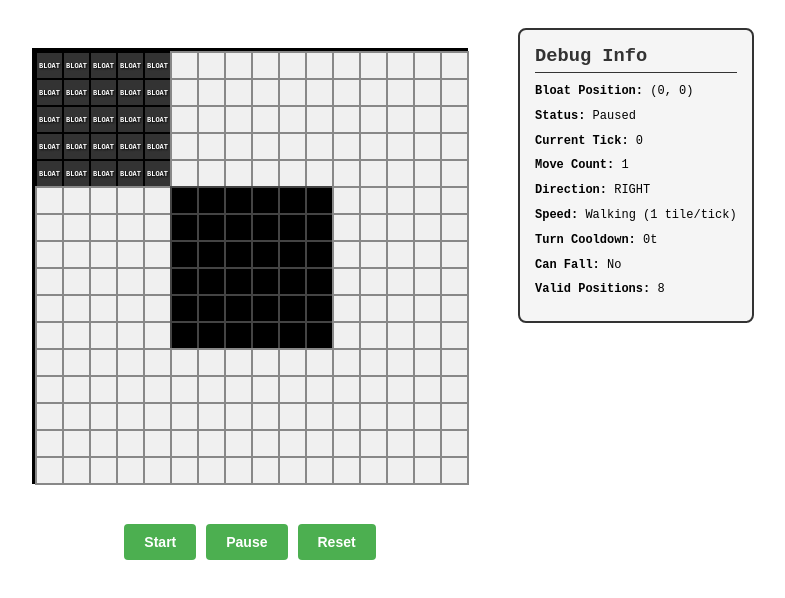
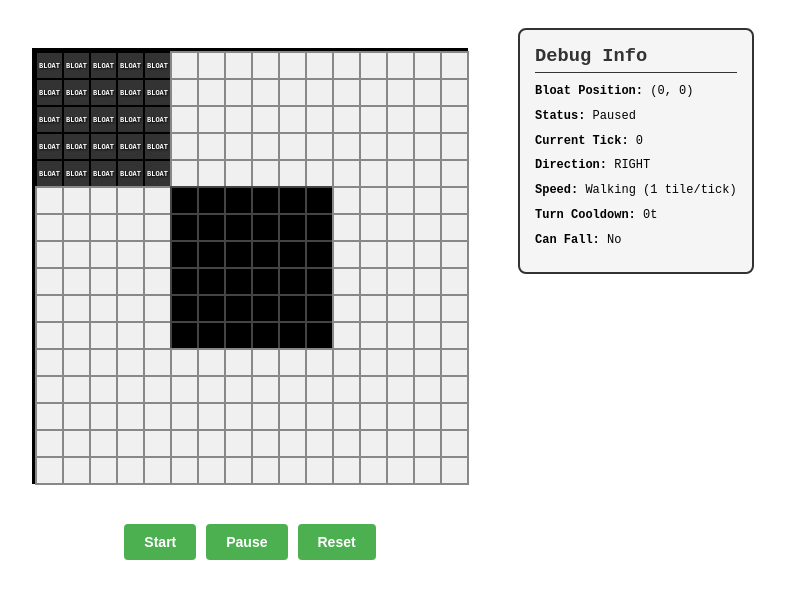
Before and after one commit to DevRuto/bloat-simulator, a Vue app: page / in a window 1280 px wide. Shown: the top 598 px of the page, without its empty margins (16-801 px from the left). Built offline with nearby package versions, Linux system fonts and the light colour scheme.

Commit message:
Fix simulation

```diff
--- a/src/App.vue
+++ b/src/App.vue
@@ -12,7 +12,6 @@ const updateInterval = ref(null)
 const debugInfo = ref({
   bloatPosition: { x: 0, y: 0 },
   isRunning: false,
-  moveCount: 0,
   validPositions: 0,
   currentTick: 0,
   isWalking: true,
@@ -32,7 +31,8 @@ const startSimulation = () => {
     tickInterval.value = setInterval(() => {
       const result = simulation.processTick()
       if (result.shouldReset) {
-        resetSimulation()
+        // resetSimulation()
+        pauseSimulation()
       }
     }, 600)
   }
@@ -49,7 +49,6 @@ const pauseSimulation = () => {
 const resetSimulation = () => {
   pauseSimulation()
   simulation.resetState()
-  debugInfo.value.moveCount = 0
   updateTiles()
 }
 
@@ -64,8 +63,6 @@ const updateTiles = () => {
   debugInfo.value = {
     bloatPosition: { ...simulation.bloatPosition },
     isRunning: isRunning.value,
-    moveCount: debugInfo.value.moveCount + 1,
-    validPositions: simulation.getValidBloatPositions().length,
     currentTick: simState.currentTick,
     isWalking: simState.isWalking,
     isRunningState: simState.isRunningState,
@@ -126,9 +123,6 @@ onUnmounted(() => {
         <strong>Current Tick:</strong> {{ debugInfo.currentTick }}
       </div>
       <div class="debug-item">
-        <strong>Move Count:</strong> {{ debugInfo.moveCount }}
-      </div>
-      <div class="debug-item">
         <strong>Direction:</strong> {{ debugInfo.direction.toUpperCase() }}
       </div>
       <div class="debug-item">
@@ -139,9 +133,6 @@ onUnmounted(() => {
       </div>
       <div class="debug-item">
         <strong>Can Fall:</strong> {{ debugInfo.canFall ? 'Yes (39-51t)' : 'No' }}
-      </div>
-      <div class="debug-item">
-        <strong>Valid Positions:</strong> {{ debugInfo.validPositions }}
       </div>
     </div>
   </div>
--- a/src/composables/useBloatSimulation.js
+++ b/src/composables/useBloatSimulation.js
@@ -70,30 +70,6 @@ export class BloatSimulation {
     }
   }
 
-  // Check if position is valid (within bounds and not in pillar)
-  isValidPosition(x, y) {
-    if (x < 0 || x > GRID_SIZE - BLOAT_SIZE || y < 0 || y > GRID_SIZE - BLOAT_SIZE) {
-      return false
-    }
-
-    // Check if any part of bloat would overlap with pillar
-    const pillarStart = Math.floor((GRID_SIZE - PILLAR_SIZE) / 2)
-    const pillarEnd = pillarStart + PILLAR_SIZE - 1
-
-    for (let dy = 0; dy < BLOAT_SIZE; dy++) {
-      for (let dx = 0; dx < BLOAT_SIZE; dx++) {
-        const checkX = x + dx
-        const checkY = y + dy
-
-        if (checkX >= pillarStart && checkX <= pillarEnd && checkY >= pillarStart && checkY <= pillarEnd) {
-          return false
-        }
-      }
-    }
-
-    return true
-  }
-
   // Get valid bloat positions (outside the pillar)
   getValidBloatPositions() {
     const positions = []
@@ -131,9 +107,33 @@ export class BloatSimulation {
     return positions
   }
 
+  // Check if position is valid (within bounds and not in pillar)
+  isValidPosition(x, y) {
+    if (x < 0 || x > GRID_SIZE - BLOAT_SIZE || y < 0 || y > GRID_SIZE - BLOAT_SIZE) {
+      return false
+    }
+
+    // Check if any part of bloat would overlap with pillar
+    const pillarStart = Math.floor((GRID_SIZE - PILLAR_SIZE) / 2)
+    const pillarEnd = pillarStart + PILLAR_SIZE - 1
+
+    for (let dy = 0; dy < BLOAT_SIZE; dy++) {
+      for (let dx = 0; dx < BLOAT_SIZE; dx++) {
+        const checkX = x + dx
+        const checkY = y + dy
+
+        if (checkX >= pillarStart && checkX <= pillarEnd && checkY >= pillarStart && checkY <= pillarEnd) {
+          return false
+        }
+      }
+    }
+
+    return true
+  }
+
   // Move bloat one tile in current direction
   moveBloatStep() {
-    const stepSize = 1 // Always move 1 tile (walking speed)
+    const stepSize = this.isRunningState ? 2 : 1
     let newX = this.bloatPosition.x
     let newY = this.bloatPosition.y
     let moved = false
@@ -223,12 +223,6 @@ export class BloatSimulation {
         this.direction = 'right'
         break
     }
-    this.isWalking = true
-    this.isRunningState = false
-    this.turnCooldown = 0
-    this.canFall = false
-    this.direction = 'right'
-    this.initializeGrid()
   }
 
   // Process a single tick
@@ -246,7 +240,7 @@ export class BloatSimulation {
 
       // 1/4 chance to fall if can fall and hasn't turned in last 5 ticks
       if (this.turnCooldown === 0 && Math.random() < 0.25) {
-        // Bloat falls - return signal to reset
+        // Bloat falls - reset simulation
         return { shouldReset: true }
       }
     }
@@ -254,10 +248,9 @@ export class BloatSimulation {
     // 1/16 chance to turn if off cooldown
     if (this.turnCooldown === 0 && Math.random() < (1/16)) {
       this.turnCooldown = 32
-      // Note: isRunningState flag kept but no longer toggles movement speed
     }
 
-    // Move bloat (always at walking speed)
+    // Move bloat
     this.moveBloatStep()
 
     return { shouldReset: false }
```
